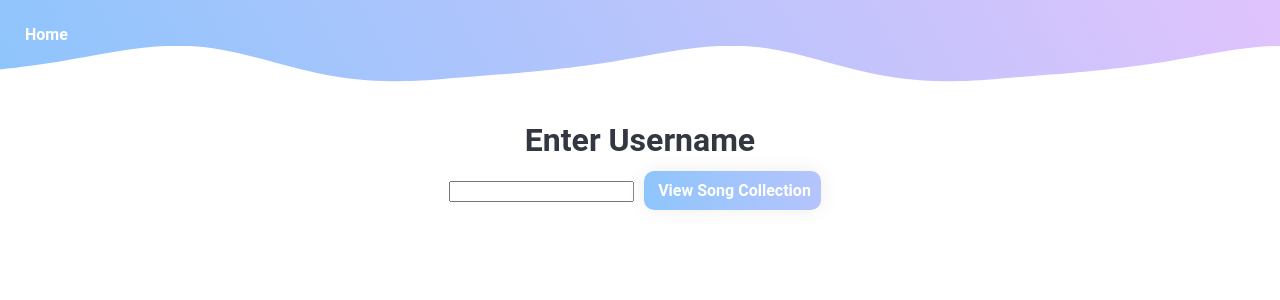
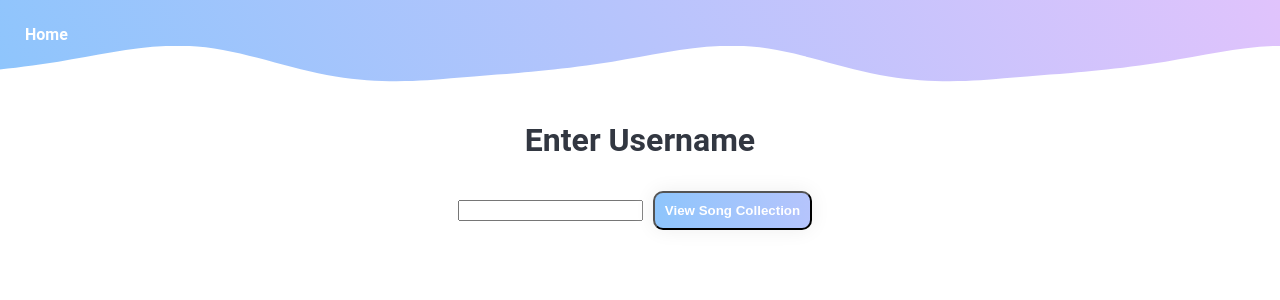
Before and after one commit to cmann80/Phase-3-project-frontend, a React (Create React App) app: page / in a window 1280 px wide. Shown: the top 300 px of the page. Built offline with nearby package versions, Linux system fonts and the light colour scheme; no server answers.

Commit message:
Finished song entry

```diff
--- a/src/App.js
+++ b/src/App.js
@@ -44,7 +44,7 @@ function App() {
                 />}
               />
               <Route exact path="/songcollection"
-              element={<SongCollection
+              element={<SongCollection selectedUser={selectedUser}
               />}
             />
               <Route exact path="/songdisplay"
@@ -55,6 +55,7 @@ function App() {
             />
               <Route exact path="/songentry"
               element={<SongEntry
+                selectedUser={selectedUser}
               />}
             />
 
--- a/src/components/SongCollection/SongCollection.js
+++ b/src/components/SongCollection/SongCollection.js
@@ -5,8 +5,7 @@ import {Link} from 'react-router-dom'
 
 
 
-function SongCollection (selectedUser) {
-
+function SongCollection ({selectedUser}) {
 
   function renderSongList(){
     selectedUser.songs.map(songs => console.log(songs))
@@ -17,7 +16,7 @@ function SongCollection (selectedUser) {
 
         <div className='songcollection'>
 
-        <h1>Song Collection</h1>
+        <h1>{selectedUser.username}'s Song Collection</h1>
 
       <div>
         <p>► Song1<button><Link to="/songdisplay"> Click to see song detail</Link></button><button>Delete Song</button></p>
--- a/src/components/SongEntry/SongEntry.js
+++ b/src/components/SongEntry/SongEntry.js
@@ -1,21 +1,15 @@
 import './SongEntry.css';
-import React, { useEffect, useState }  from 'react';
+import React, { useState }  from 'react';
 
 
 import { useNavigate } from 'react-router-dom'
 
-const SongEntry = () => {
+const SongEntry = ({ selectedUser }) => {
     const navigate = useNavigate();
-    const [data, setData] = useState([])
     const [songsList, setSongsList] = useState([])
 
-    useEffect(() => {
-        fetch("http://localhost:9292/api/users/1")
-            .then((r) => r.json())
-            .then((data) => setData(data));
-        }, []);
-
-        console.log(data.collections)
+// console.log(selectedUser.id)
+// console.log(selectedUser.songs)
 
     const [songTitle, setSongTitle] = useState("")
     const [songArtist, setSongArtist] = useState("")
@@ -24,14 +18,10 @@ const SongEntry = () => {
 
 
 
-
-
-
-
     function handleSubmit(e) {
         e.preventDefault()
-        console.log('hi')
-        fetch("http://localhost:9292/api/users/1/" , {
+        // console.log('test')
+        fetch(`http://localhost:9292/api/users/${selectedUser.id}/` , {
             method: 'POST',
             headers: {'Content-Type' : 'application/json'},
             body: JSON.stringify({
@@ -39,15 +29,14 @@ const SongEntry = () => {
                artist: songArtist,
                genre: songGenre,
                song_rating: songRating,
-               user_id: 1,
-
-            //    song_rating: songRating
+               user_id: selectedUser.id,
             }),
         })
         .then(r => r.json())
-        .then((newSong) => {setSongsList([...data.collections, newSong])})
 
-        console.log(songsList)
+        .then((newSong) => {setSongsList([...selectedUser.songs, newSong])})
+
+     console.log(songsList)
         navigate('/songcollection');
             //   setSongTitle("")
             //   setSongArtist('')
--- a/src/components/UserEntry/UserEntry.js
+++ b/src/components/UserEntry/UserEntry.js
@@ -1,12 +1,12 @@
 
 import './UserEntry.css';
 import React, { useState, useEffect } from 'react';
-import { Link } from 'react-router-dom';
+import { Link, useNavigate } from 'react-router-dom';
 
 
 
 const UserEntry = ({userFormValue, setUserFormValue, setSelectedUser, allUsers}) => {
-
+    const navigate = useNavigate();
 
 
 
@@ -26,7 +26,7 @@ const UserEntry = ({userFormValue, setUserFormValue, setSelectedUser, allUsers})
     function handleSubmit(e){
         e.preventDefault(e)
         search()
-
+        navigate('/songcollection');
 
     }
 
@@ -45,7 +45,7 @@ const UserEntry = ({userFormValue, setUserFormValue, setSelectedUser, allUsers})
             value={userFormValue}
         />
 
-        <Link to="/songcollection" className="btn btn-1" onClick={handleSubmit}> View Song Collection</Link>
+        <button type="submit" className="btn btn-1" onClick={handleSubmit}> View Song Collection</button>
 
 
     </div>
```
